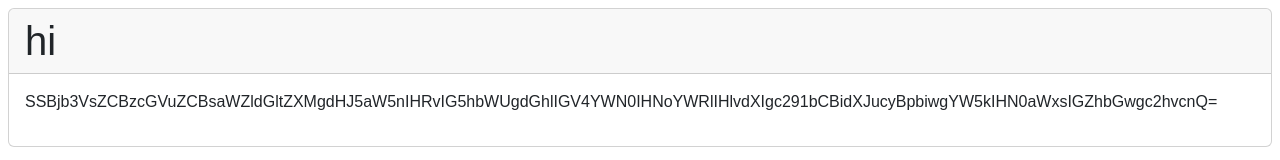
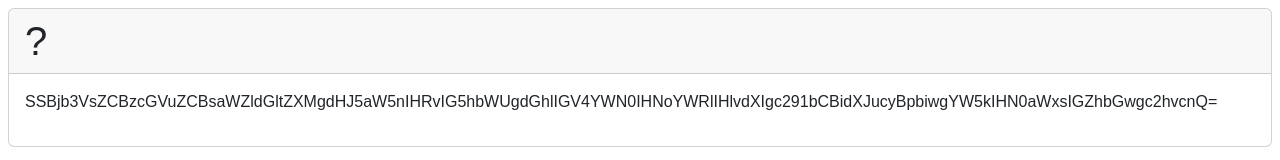
Before and after one commit to groovyrey/nextapp, a Next.js app: page /ryza in a window 1280 px wide. Shown: the top 160 px of the page. Built offline with nearby package versions, Linux system fonts and the light colour scheme.

Commit message:
update page.js

```diff
--- a/src/app/ryza/page.js
+++ b/src/app/ryza/page.js
@@ -3,7 +3,7 @@ import React from 'react'
 export default function About() {
 	return (
 		<div className="m-2 card dyna">
-			<h1 className="card-header">hi</h1>
+			<h1 className="card-header">?</h1>
 			<p className="card-body">{btoa("I could spend lifetimes trying to name the exact shade your soul burns in, and still fall short")}</p>
 		</div>
 	)
```
